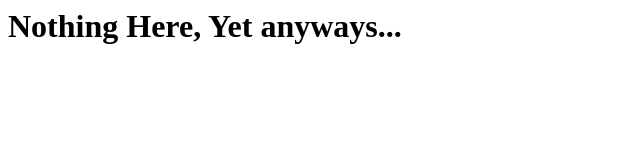
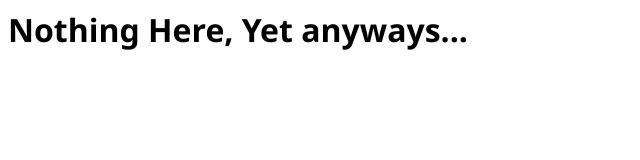
Before and after one commit to 40code/40code.github.io, a plain HTML site: page index.html in a window 1280 px wide. Shown: the whole page, without its empty margins (0-640 px from the left). Drawn offline with Linux system fonts and the light colour scheme.

Commit message:
Update index.html

```diff
--- a/index.html
+++ b/index.html
@@ -1,2 +1,9 @@
 <title>40code</title>
 <h1>Nothing Here, Yet anyways...</h1>
+<style>
+
+  h1 {
+  font-family: Segoe UI;
+  }
+
+</style>
```
